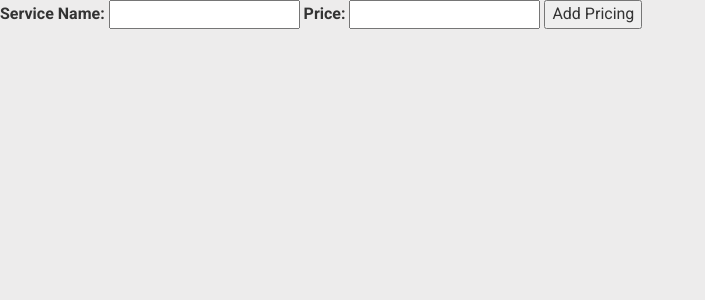
After one commit to sammun1926/CWMS1, a PHP site: page /admin/add-pricing.php in a window 1280 px wide. The commit adds this page. Shown: the top 300 px of the page, without its empty margins (0-705 px from the left). Run offline with PHP 8.4, Linux system fonts and the light colour scheme; the visitor is signed in with stand-in values (Sample User, id 1).

Commit message:
add price

```diff
--- /dev/null
+++ b/admin/add-pricing.php
@@ -0,0 +1,62 @@
+<?php
+session_start();
+error_reporting(0);
+include('includes/config.php'); // Include your database connection file
+
+if (strlen($_SESSION['alogin']) == 0) {
+    header('location:index.php');
+} else {
+    if (isset($_POST['add_pricing'])) {
+        $service_name = $_POST['service_name'];
+        $price = $_POST['price'];
+
+        // Database insertion code using prepared statement
+        try {
+            $dbh = new PDO("mysql:host=localhost;dbname=your_database", "your_username", "your_password");
+
+            $sql = "INSERT INTO pricing (service_name, price) VALUES (:service_name, :price)";
+
+            $stmt = $dbh->prepare($sql);
+
+            // Bind parameters
+            $stmt->bindParam(':service_name', $service_name, PDO::PARAM_STR);
+            $stmt->bindParam(':price', $price, PDO::PARAM_STR);
+
+            $stmt->execute();
+
+            // Redirect to manage-pricing.php after insertion
+            header("Location: manage-pricing.php");
+            exit();
+        } catch (PDOException $e) {
+            echo "Error: " . $e->getMessage();
+        }
+    }
+}
+?>
+<!DOCTYPE HTML>
+<html>
+<head>
+    <title>Add Pricing</title>
+    <link href="css/bootstrap.min.css" rel='stylesheet' type='text/css' />
+<link href="css/style.css" rel='stylesheet' type='text/css' />
+<link rel="stylesheet" href="css/morris.css" type="text/css"/>
+<link href="css/font-awesome.css" rel="stylesheet">
+<script src="js/jquery-2.1.4.min.js"></script>
+<link href='//fonts.googleapis.com/css?family=Roboto:700,500,300,100italic,100,400' rel='stylesheet' type='text/css'/>
+<link href='//fonts.googleapis.com/css?family=Montserrat:400,700' rel='stylesheet' type='text/css'>
+<link rel="stylesheet" href="css/icon-font.min.css" type='text/css' />
+    <!-- Add your CSS and JavaScript includes here -->
+</head>
+<body>
+    <!-- Add your HTML form for adding pricing information here -->
+    <form method="post">
+        <label for="service_name">Service Name:</label>
+        <input type="text" name="service_name" required>
+
+        <label for="price">Price:</label>
+        <input type="number" name="price" step="0.01" required>
+
+        <button type="submit" name="add_pricing">Add Pricing</button>
+    </form>
+</body>
+</html>
```
Also changed, not shown: admin/includes/sidebarmenu.php (+7 -0 lines).
